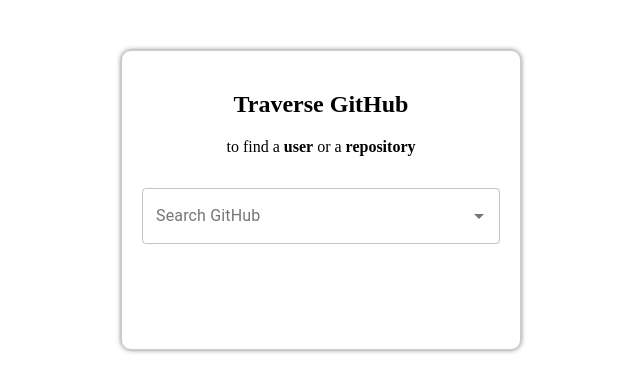
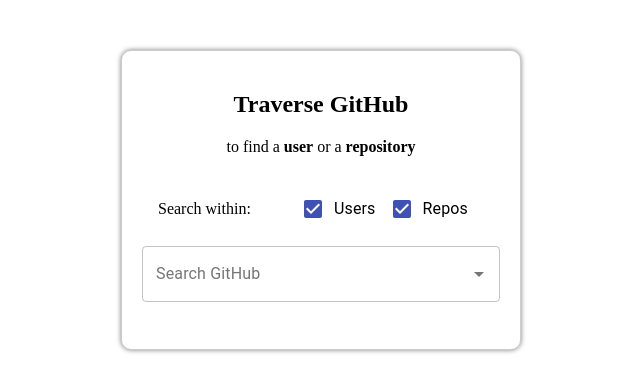
Before and after one commit to BednarzWiktor/github-search-engine, a React (Create React App) app: page / in a window 1280 px wide. Shown: the top 392 px of the page, without its empty margins (319-959 px from the left). Built offline with nearby package versions, Linux system fonts and the light colour scheme.

Commit message:
polish search functionality, add search filters controls

```diff
--- a/src/components/Search/index.module.css
+++ b/src/components/Search/index.module.css
@@ -1,6 +1,15 @@
-.option {
+.container, .option, .filters {
     width: 100%;
+}
+
+.option, .filters {
+    box-sizing: border-box;
     display: flex;
     justify-content: space-between;
     align-items: center;
 }
+
+.filters {
+    padding: 0 1rem;
+    margin: 0 0 1rem;
+}
--- a/src/components/Search/index.tsx
+++ b/src/components/Search/index.tsx
@@ -1,8 +1,8 @@
-import React, { useState, useEffect, SyntheticEvent } from 'react';
+import React, { useState, useEffect, useCallback, SyntheticEvent } from 'react';
 
 import { debounce } from 'lodash';
 
-import { TextField } from '@material-ui/core';
+import { TextField, FormControlLabel, Checkbox } from '@material-ui/core';
 import { Autocomplete } from '@material-ui/lab';
 import OptionIconGenerator from '../OptionIconGenerator';
 
@@ -10,23 +10,35 @@
 
 import styles from './index.module.css';
 
-const Search = ({ combinedResults, getSearchResults }: Props) => {
+const Search = ({ combinedResults, getSearchResults, clearSearchResults, isLoading }: Props) => {
     const [ value, setValue ] = useState<SearchResultItem | null>(null);
     const [ inputValue, setInputValue ] = useState<string>('');
+    const [ filters, setFilters] = useState<Array<string>>(['users', 'repos']);
+    const delayedQuery = useCallback(debounce((inputValue: string, filters: Array<string>) => getSearchResults(inputValue, filters), 500), []);
 
-    const handleOnChangeValue = (event: SyntheticEvent<EventTarget>, newValue: any) => {
+    const handleOnChangeValue = (event: SyntheticEvent<EventTarget>, newValue: any, reason: string) => {
         setValue(newValue);
+        if (reason === 'clear') {
+            clearSearchResults();
+        }
     };
-
-    const handleSearchWithDebounce = debounce((searchValue) => {
-        if (searchValue && searchValue.length >= 3) {
-            getSearchResults(searchValue);
-        }
-    }, 300);
 
     const handleOnChangeInputValue = (event: SyntheticEvent<EventTarget>, newInputValue: string) => {
         setInputValue(newInputValue);
-        handleSearchWithDebounce(newInputValue)
+
+        const canMakeCall = newInputValue && newInputValue.length >= 3 && filters && filters.length > 0;
+        if (canMakeCall) {
+            delayedQuery(newInputValue, filters);
+        }
+    };
+
+    const handleOnCheckboxChange = (type: string) => () => {
+        const updatedFilters = filters.includes(type)
+            ? filters.filter(filterType => filterType !== type)
+            : [ ...filters, type ]
+        ;
+
+        setFilters(updatedFilters);
     };
 
     useEffect(() => {
@@ -37,7 +49,34 @@
 
     return (
         <div className={styles.container}>
-            <span className={styles.input}>
+            <aside className={styles.filters}>
+                <span className={styles.filtersLabel}>Search within:</span>
+                <span className={styles.filtersControls}>
+                    <FormControlLabel
+                        label="Users"
+                        control={
+                            <Checkbox
+                                checked={filters.includes('users')}
+                                onChange={handleOnCheckboxChange('users')}
+                                name="Users"
+                                color="primary"
+                            />
+                        }
+                    />
+                    <FormControlLabel
+                        label="Repos"
+                        control={
+                            <Checkbox
+                                checked={filters.includes('repos')}
+                                onChange={handleOnCheckboxChange('repos')}
+                                name="Repos"
+                                color="primary"
+                            />
+                        }
+                    />
+                </span>
+            </aside>
+            <main className={styles.input}>
                 <Autocomplete
                     value={value}
                     onChange={handleOnChangeValue}
@@ -45,7 +84,11 @@
                     onInputChange={handleOnChangeInputValue}
                     options={combinedResults}
                     getOptionLabel={item => item.name}
+                    getOptionSelected={item => item.url === (value && value.url)}
                     clearOnBlur={false}
+                    loading={isLoading ? true : false}
+                    loadingText="Fetching data..."
+                    disabled={filters.length === 0}
                     renderInput={
                         props =>
                             <TextField
@@ -61,9 +104,8 @@
                                 <OptionIconGenerator origin={option.origin}/>
                             </span>
                     }
-                    onClose={(event, reason) => console.log(reason)}
                 />
-            </span>
+            </main>
         </div>
     );
 };
--- a/src/features/search/SearchForm/index.tsx
+++ b/src/features/search/SearchForm/index.tsx
@@ -2,27 +2,22 @@
 
 import { connect } from 'react-redux';
 import { selectTranslatedAndSortedSearchResult } from '../../../redux/selectors/search';
-import { getSearchResults } from '../../../redux/methods/search';
+import { getSearchResults, clearSearchResults } from '../../../redux/methods/search';
 
 import Search from '../../../components/Search';
 
 import { SearchProps as Props } from '../../../types/propTypes';
 
-const SearchForm = ({ combinedResults, getSearchResults }: Props) => {
-    return (
-        <Search
-            combinedResults={combinedResults}
-            getSearchResults={getSearchResults}
-        />
-    )
-};
+const SearchForm = (props: Props) => <Search {...props}/>;
 
 const mapStateToProps = (state: any) => ({
-    combinedResults: selectTranslatedAndSortedSearchResult(state)
+    combinedResults: selectTranslatedAndSortedSearchResult(state),
+    isLoading: state.search.isLoading
 });
 
 const mapDispatch = {
-    getSearchResults
+    getSearchResults,
+    clearSearchResults
 };
 
 export default connect(mapStateToProps, mapDispatch)(SearchForm);
--- a/src/features/search/slice.ts
+++ b/src/features/search/slice.ts
@@ -5,9 +5,13 @@
 export const initialState: SliceState = {
     result: {
         users: [],
-        repositories: []
+        repos: []
     },
-    isLoading: false
+    isLoading: false,
+    error: {
+        users: null,
+        repos: null
+    }
 };
 
 const users = createSlice({
@@ -23,10 +27,15 @@
             const { isLoading }: IsLoadingAction = action.payload;
 
             state.isLoading = isLoading;
+        },
+        setErrorByTarget(state, action) {
+            const { target, error } = action.payload;
+
+            state.error[target] = error;
         }
     }
 });
 
-export const { setResultByTarget, setIsLoading } = users.actions;
+export const { setResultByTarget, setIsLoading, setErrorByTarget } = users.actions;
 
 export default users.reducer;
--- a/src/redux/methods/search/index.ts
+++ b/src/redux/methods/search/index.ts
@@ -2,27 +2,54 @@
 
 import { githubAPI } from '../../../githubAPI';
 
-import { setResultByTarget, setIsLoading } from '../../../features/search/slice';
+import { setResultByTarget, setIsLoading, setErrorByTarget } from '../../../features/search/slice';
 
 const gAPI = githubAPI();
 
-export const getSearchResults = (searchPhrase: string) => async (dispatch: Dispatch) => {
+export const getSearchResults = (searchPhrase: string, activeFilters: Array<string>) => async (dispatch: Dispatch) => {
+    console.log(activeFilters);
     dispatch(setIsLoading({ isLoading: true }));
 
-    const { items: usersResponseData } = await gAPI.getUsersByQuery(searchPhrase);
-    const { items: reposResponseData } = await gAPI.getReposByQuery(searchPhrase);
+    const establishGAPIMethodToUse = (type: string) => {
+        switch (type) {
+            case 'users': return gAPI.getUsersByQuery;
+            case 'repos': return gAPI.getReposByQuery;
+        }
+    };
 
-    if (usersResponseData) {
-        dispatch(setResultByTarget({
-            target: 'users',
-            result: usersResponseData
-        }));
-    }
-    if (reposResponseData) {
-        dispatch(setResultByTarget({
-            target: 'repositories',
-            result: reposResponseData
-        }));
-    }
-    dispatch(setIsLoading({ isLoading: false }));
+    const data = new Promise(resolve => {
+        activeFilters.forEach(async (filter, index) => {
+            const fetchData = establishGAPIMethodToUse(filter);
+
+            if (fetchData) {
+                const { payload, error } = await fetchData(searchPhrase);
+
+                dispatch(setResultByTarget({
+                    target: filter,
+                    result: payload && payload.items
+                }));
+                dispatch(setErrorByTarget({
+                    target: filter,
+                    error: error
+                }));
+            }
+
+            if (index === activeFilters.length -1) resolve();
+        });
+    });
+
+    data.then(() => {
+        dispatch(setIsLoading({ isLoading: false }));
+    })
 };
+
+export const clearSearchResults = () => (dispatch: Dispatch) => {
+    dispatch(setResultByTarget({
+        target: 'users',
+        result: []
+    }));
+    dispatch(setResultByTarget({
+        target: 'repos',
+        result: []
+    }));
+};
--- a/src/redux/selectors/search/index.ts
+++ b/src/redux/selectors/search/index.ts
@@ -1,20 +1,21 @@
 import { createSelector } from '@reduxjs/toolkit';
+
+import { sortBy } from 'lodash';
 
 import { translateUsersResult, translateReposResult } from '../../../utils';
 
 const selectResultUsers = (state: any) => state.search.result.users;
-const selectResultRepositories = (state: any) => state.search.result.repositories;
+const selectResultRepos = (state: any) => state.search.result.repos;
+const selectIsLoading = (state: any) => state.search.isLoading;
 
 export const selectTranslatedAndSortedSearchResult = createSelector(
     selectResultUsers,
-    selectResultRepositories,
-    (resultUsers, resultRepositories) => {
+    selectResultRepos,
+    selectIsLoading,
+    (resultUsers, resultRepos, isLoading) => {
         const translatedUsers = translateUsersResult(resultUsers);
-        const translatedRepositories = translateReposResult(resultRepositories);
+        const translatedRepos = translateReposResult(resultRepos);
 
-        return [ ...translatedUsers, ...translatedRepositories ]
-            .sort((a, b) => a > b ? -1 : 1)
-            .slice(0, 50)
-        ;
+        return !isLoading ? sortBy([ ...translatedUsers, ...translatedRepos ], item => item.name.toLowerCase()).slice(0, 50) : [];
     }
 )
--- a/src/types/propTypes/index.ts
+++ b/src/types/propTypes/index.ts
@@ -10,5 +10,7 @@
 
 export interface SearchProps {
     combinedResults: Array<SearchResultItem>,
-    getSearchResults: Function
+    isLoading: Boolean,
+    getSearchResults: Function,
+    clearSearchResults: Function
 }
--- a/src/utils/index.ts
+++ b/src/utils/index.ts
@@ -1,11 +1,9 @@
 import { SearchUsersResponseData, SearchReposResponseData } from '@octokit/types';
 import { SearchResultItem } from '../types/propTypes';
 
-export const processResponseStatus = (status: number) => {
-    if (status !== 200) {
-        throw new Error(`request to GithubAPI returned with ${status} http error`);
-    }
-};
+export const processResponseStatus = (status: number): string | null =>
+    status !== 200 ? `request to GithubAPI returned with ${status} http error` : null
+;
 
 export const translateUsersResult = (result: SearchUsersResponseData['items']): Array<SearchResultItem> =>
     result.map(resultItem => ({
```
Also changed, not shown: src/githubAPI/index.ts (+23 -13 lines), src/types/index.ts (+10 -0 lines).
